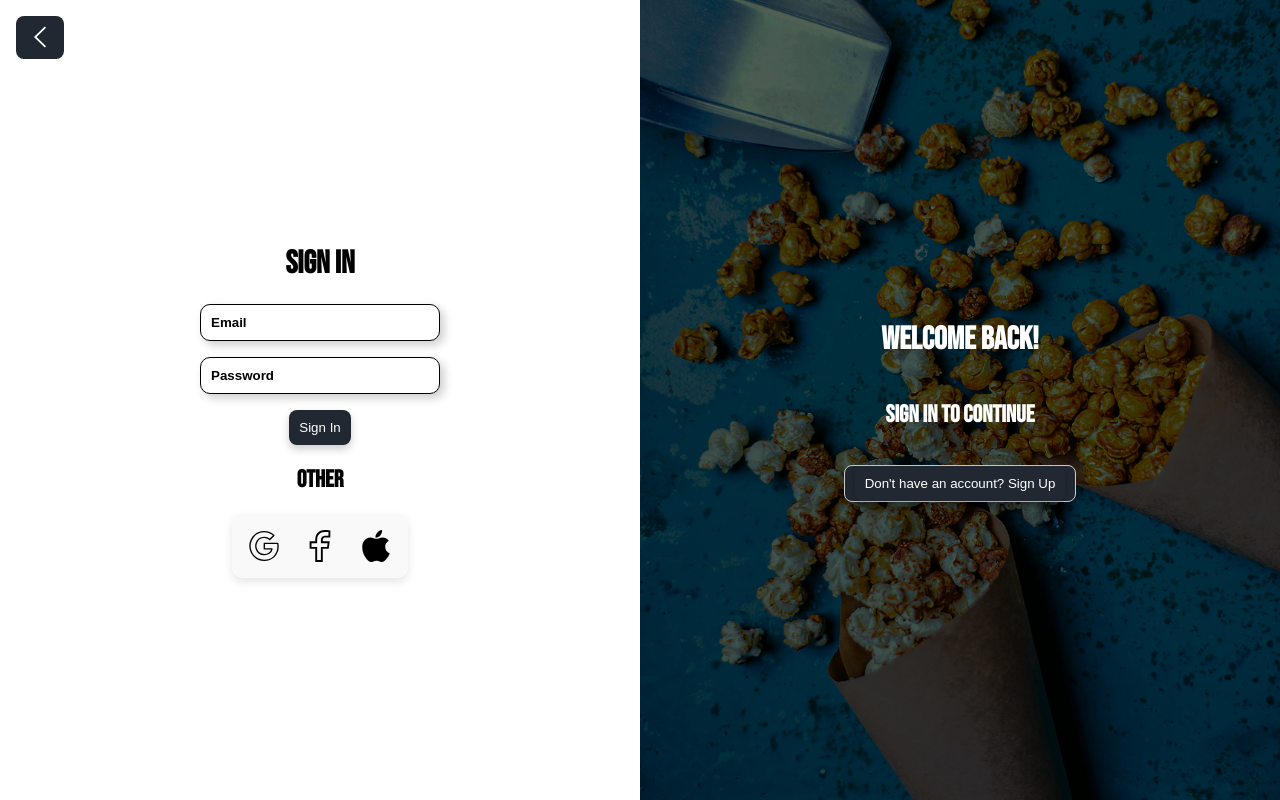
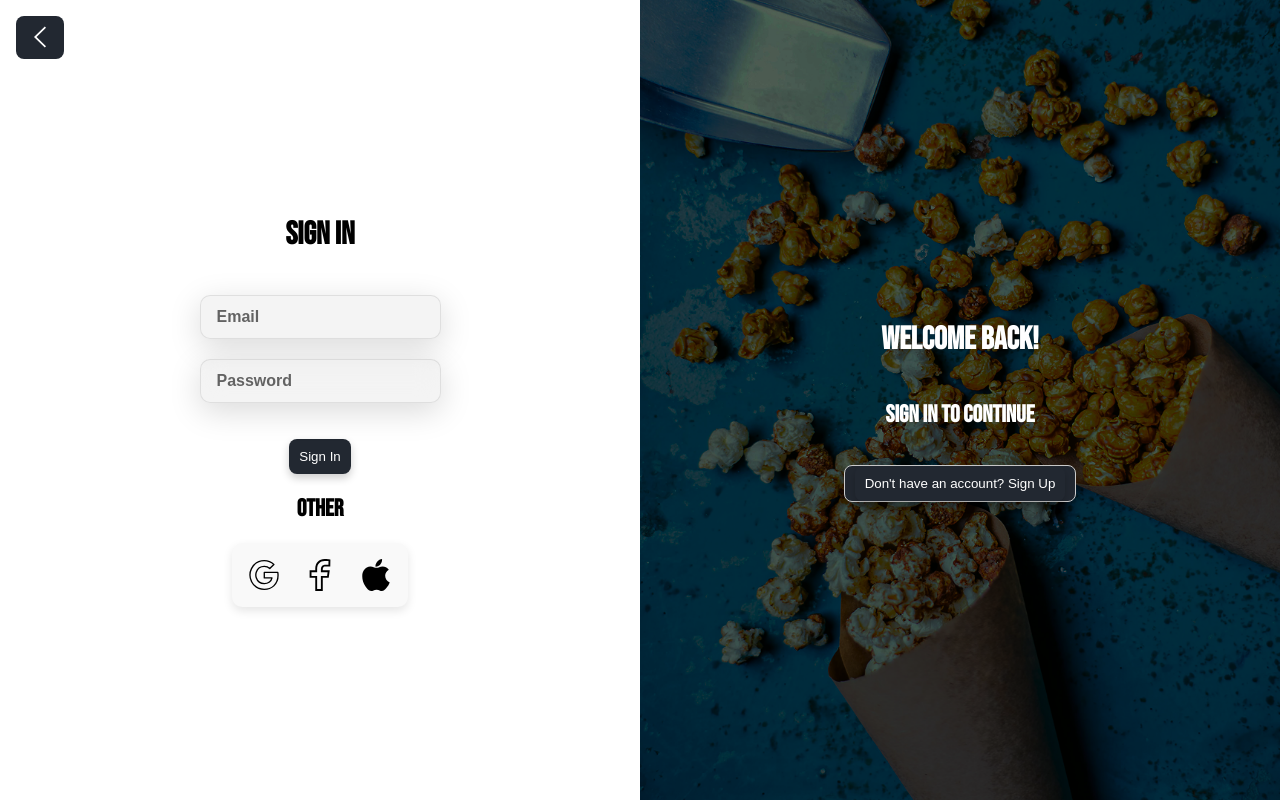
Before and after one commit to Taninwat-55/cinema-booking-system, a React (Vite) app in the folder client/: page /sign-in in a window 1280 px wide. Built offline with nearby package versions, Linux system fonts and the light colour scheme.

Commit message:
fixes
fixade email och password input field men stylingen till search baren är fortfarande kvar

```diff
--- a/client/src/components/Searchbar.jsx
+++ b/client/src/components/Searchbar.jsx
@@ -1,8 +1,9 @@
 import React from "react";
+import "../styles/Searchbar.css";
 
 const Searchbar = ({searchInput, handleSearch}) => {
   return (
-    <div>
+    <div className="searchbar-container">
       <input
         type="text"
         placeholder="Search..."
--- /dev/null
+++ b/client/src/styles/Searchbar.css
@@ -0,0 +1,47 @@
+* {
+    box-sizing: border-box;
+}
+
+body {
+    font-family: 'Bebas Neue', sans-serif;
+    margin: 0;
+    padding: 0;
+}
+
+
+
+
+.searchbar-container {
+    position: absolute; /* or 'fixed' if you want it to stay while scrolling */
+    top: 4rem; /* Further down from the top */
+    left: 4rem; /* Further right from the left */
+    display: flex;
+    align-items: center;
+    background: rgba(255, 255, 255, 0.1); /* Semi-transparent background */
+    border: 1px solid rgba(255, 255, 255, 0.2); /* Subtle border */
+    border-radius: 10px; /* Rounded corners */
+    backdrop-filter: blur(10px); /* Glassmorphism blur */
+    -webkit-backdrop-filter: blur(10px); /* Safari support */
+    padding: 5px 10px; /* Inner spacing */
+    box-shadow: 0 4px 15px rgba(0, 0, 0, 0.1);
+  }
+
+  .searchbar-input {
+    width: 300px;
+    padding: 8px 12px;
+    font-size: 16px;
+    border: none;
+    background: transparent;
+    color: #fff;
+    outline: none;
+    transition: all 0.3s ease;
+  }
+
+  .searchbar-input:focus {
+    box-shadow: 0 0 10px rgba(255, 255, 255, 0.2);
+  }
+
+  .searchbar-input::placeholder {
+    color: rgba(255, 255, 255, 0.7);
+    font-style: italic;
+  }
--- a/client/src/styles/SignForm.css
+++ b/client/src/styles/SignForm.css
@@ -3,7 +3,7 @@
 }
 
 body {
-    font-family: 'Bebas Neue', sans-serif;
+  font-family: "Bebas Neue", sans-serif;
   margin: 0;
   padding: 0;
 }
@@ -22,27 +22,50 @@ body {
   padding: 2rem;
 }
 
-.sign-up-inputs{
+.sign-up-inputs {
   display: flex;
   flex-direction: column;
-    gap: 1rem;
-    width: 15rem;
+  gap: 20px; /* Space between the two input boxes */
+  padding: 20px;
 }
 
-input{
-    padding: 10px;
+.sign-up-inputs input {
+  background: rgba(200, 200, 200, 0.2); /* Slightly more opaque gray */
+  border: 1px solid rgba(160, 160, 160, 0.25); /* Soft gray border */
   border-radius: 10px;
-    border: 1.5px solid black;
-
-    box-shadow: 4px 4px 10px rgba(0, 0, 0, 0.2);
+  padding: 12px 16px;
+  width: 100%;
+  box-sizing: border-box;
+  color: #333;
+  backdrop-filter: blur(12px); /* Stronger blur for glass effect */
+  box-shadow: 0 8px 32px rgba(0, 0, 0, 0.15); /* Deeper shadow */
+  transition: all 0.3s ease; /* Smooth hover effect */
 }
 
-input::placeholder{
-    color: black;
+/* Hover effect for extra glassmorphism flair */
+.sign-up-inputs input:hover {
+  background: rgba(220, 220, 220, 0.25);
+  border-color: rgba(180, 180, 180, 0.35);
+  backdrop-filter: blur(14px);
+}
+
+input {
+  width: 300px;
+  padding: 8px 12px;
+  font-size: 16px;
+  border: none;
+  background: transparent;
+  color: #fff;
+  outline: none;
+  transition: all 0.3s ease;
+}
+
+input::placeholder {
+  color: rgb(99, 99, 99);
   font-weight: bold;
 }
 
-.sign-up{
+.sign-up {
   padding: 10px;
   border-radius: 10px;
   margin-top: 1rem;
@@ -51,7 +74,7 @@ input::placeholder{
   color: white;
 }
 
-.sign-up:hover{
+.sign-up:hover {
   transition: all 0.3s ease-in-out;
   transform: scale(1.05);
   transition: ease-out 0.3s;
@@ -69,7 +92,7 @@ input::placeholder{
   align-items: center;
   justify-content: center;
   text-align: center;
-    color:white
+  color: white;
 }
 
 .welcome a {
@@ -103,14 +126,34 @@ input::placeholder{
   padding: 2rem;
 }
 
-.sign-in-inputs{
+.sign-in-inputs {
   display: flex;
   flex-direction: column;
-    gap: 1rem;
-    width: 15rem;
+  gap: 20px;
+  padding: 20px;
 }
 
-.sign-in{
+.sign-in-inputs input {
+  background: rgba(200, 200, 200, 0.2);
+  border: 1px solid rgba(160, 160, 160, 0.25);
+  border-radius: 10px;
+  padding: 12px 16px;
+  width: 100%;
+  box-sizing: border-box;
+  color: #333;
+  backdrop-filter: blur(12px);
+  box-shadow: 0 8px 32px rgba(0, 0, 0, 0.15);
+  transition: all 0.3s ease;
+}
+
+/* Hover effect for extra glassmorphism flair */
+.sign-in-inputs input:hover {
+  background: rgba(220, 220, 220, 0.25);
+  border-color: rgba(180, 180, 180, 0.35);
+  backdrop-filter: blur(14px);
+}
+
+.sign-in {
   padding: 10px;
   border-radius: 10px;
   margin-top: 1rem;
@@ -129,7 +172,6 @@ input::placeholder{
   transition: ease-out 0.3s;
   box-shadow: 0 6px 12px rgba(0, 0, 0, 0.3);
 }
-
 
 .SVG-container {
   display: flex;
@@ -150,11 +192,11 @@ input::placeholder{
 }
 
 .google-svg {
-    fill: #4285F4;
+  fill: #4285f4;
 }
 
 .facebook-svg {
-    fill: #1877F2;
+  fill: #1877f2;
 }
 
 .apple-svg {
@@ -165,7 +207,7 @@ input::placeholder{
   transform: scale(1.2); /* Slight zoom on hover */
 }
 
-  .welcome-sign-in{
+.welcome-sign-in {
   width: 50%;
   background-image: url("/src/assets/popcorn.png"); /* Se till att bilden ligger i public/assets */
   background-size: cover;
@@ -176,7 +218,7 @@ input::placeholder{
   align-items: center;
   justify-content: center;
   text-align: center;
-    color:white
+  color: white;
 }
 
 .sign-in-link {
@@ -204,8 +246,6 @@ input::placeholder{
   box-shadow: 0 6px 12px rgba(0, 0, 0, 0.3);
 }
 
-
-
 .Home-btn {
   position: absolute;
   top: 1rem;
@@ -221,8 +261,7 @@ input::placeholder{
   cursor: pointer;
 }
 
-
-.home-link{
+.home-link {
   text-decoration: none;
   color: white;
   padding: 4px 4px 0px 4px;
@@ -236,7 +275,6 @@ input::placeholder{
   box-shadow: 0 6px 12px rgba(0, 0, 0, 0.3);
 }
 
-
 .sign-in-button {
   display: inline-block;
   border: 1.5px solid #ccc;
@@ -246,14 +284,13 @@ input::placeholder{
   transition: all 0.3s ease-in-out;
 }
 
-.sign-in-link{
+.sign-in-link {
   text-decoration: none;
   color: white;
   padding: 10px;
   border-radius: 8px;
   background-color: #222831;
   border: solid 1.5px white;
-
 }
 
 .sign-in-link:hover {
@@ -263,6 +300,6 @@ input::placeholder{
   box-shadow: 0 6px 12px rgba(0, 0, 0, 0.3);
 }
 
-.sign-in{
+.sign-in {
   text-decoration: none;
 }
```
Also changed, not shown: client/src/styles/SortPrice.css (added). Lines whose indentation alone changed are shown as unchanged.
